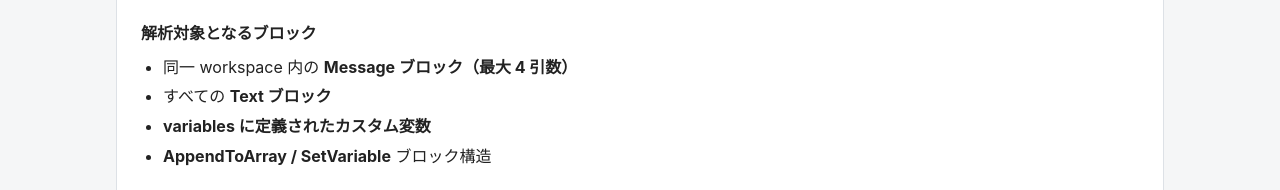
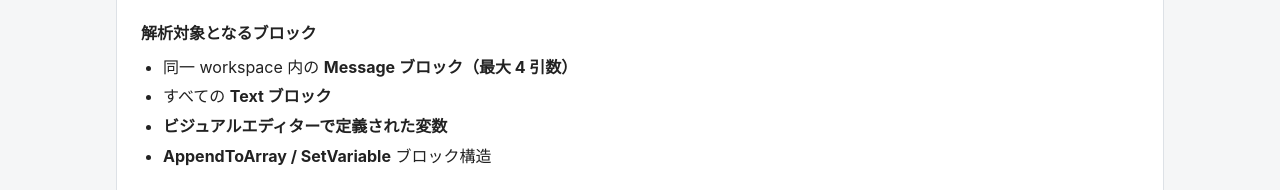
Before and after one commit to hekaron/bfportal-blockly-text-data-assistant, a plain HTML site: page how_to_use.html in a window 1280 px wide. Shown: the part 2781-2971 px from the top of the page. Drawn offline with Linux system fonts and the light colour scheme.

Commit message:
使い方ページ文言修正

```diff
--- a/how_to_use.html
+++ b/how_to_use.html
@@ -400,7 +400,7 @@
     <ul>
       <li>同一 workspace 内の <strong>Message ブロック（最大 4 引数）</strong></li>
       <li>すべての <strong>Text ブロック</strong></li>
-      <li><strong>variables に定義されたカスタム変数</strong></li>
+      <li><strong>ビジュアルエディターで定義された変数</strong></li>
       <li><strong>AppendToArray / SetVariable</strong> ブロック構造</li>
     </ul>
 
```
